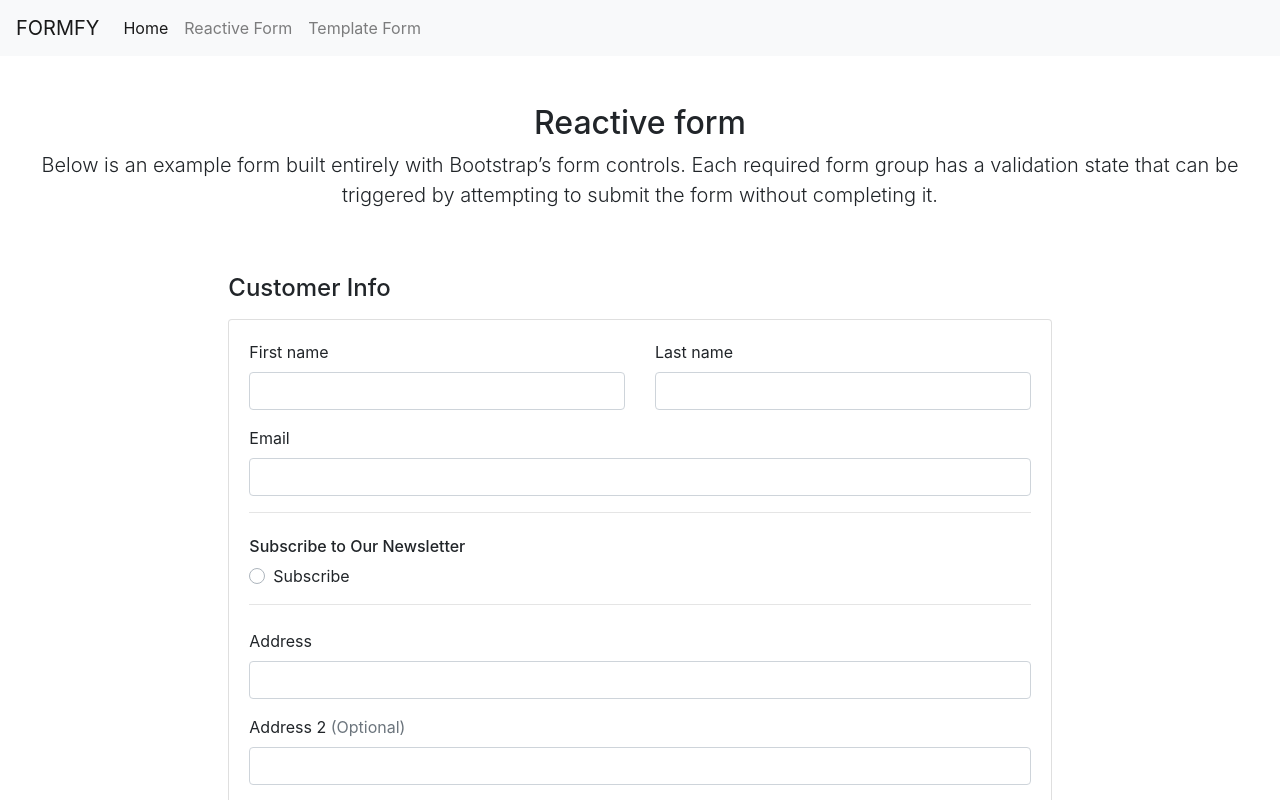
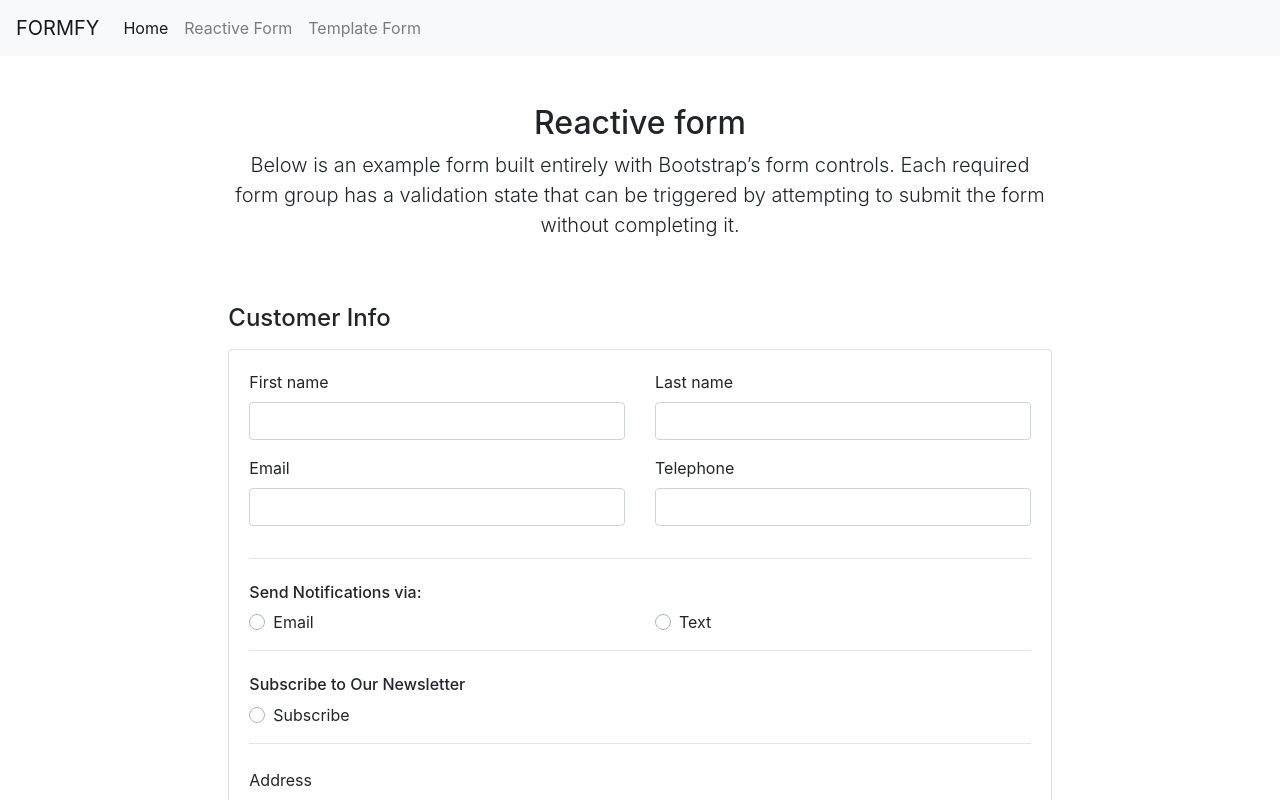
Before and after one commit to joegitau/angular-formfy, an Angular app: page /reactive-forms in a window 1280 px wide. Shown: the top 800 px of the page. Built offline with nearby package versions, Linux system fonts and the light colour scheme.

Commit message:
add dynamic validation at runtime

```diff
--- a/src/app/customer.ts
+++ b/src/app/customer.ts
@@ -1,13 +1,27 @@
-export class Customer {
-  constructor(
-    public firstName: string,
-    public lastName: string,
-    public email: string,
-    public sendNewsletter = false,
-    public addressType = "home",
-    public address?: string,
-    public address2?: string,
-    public city?: string,
-    public postalCode?: string
-  ) {}
+// export class Customer {
+//   constructor(
+//     public firstName: string,
+//     public lastName: string,
+//     public email: string,
+//     public sendNewsletter = false,
+//     public addressType = "home",
+//     public address?: string,
+//     public address2?: string,
+//     public city?: string,
+//     public postalCode?: string
+//   ) {}
+// }
+
+export interface Customer {
+  firstName: string;
+  lastName: string;
+  email: string;
+  phone: string;
+  notification: boolean;
+  sendNewsletter: boolean;
+  addressType?: string;
+  address?: string;
+  address2?: string;
+  city?: string;
+  postalCode?: string;
 }
--- a/src/app/reactive-form/reactive-form.component.html
+++ b/src/app/reactive-form/reactive-form.component.html
@@ -1,8 +1,13 @@
+<div class="row">
+  <div class="col-md-8 offset-2">
     <div class="py-5 text-center">
       <h2>Reactive form</h2>
       <p class="lead">Below is an example form built entirely with Bootstrap’s form controls. Each required form group has a
         validation state that can be triggered by attempting to submit the form without completing it.</p>
     </div>
+  </div>
+</div>
+
 <div class="row">
   <div class="col-md-8 offset-2 mb-5">
     <h4 class="mb-3">Customer Info</h4>
@@ -12,7 +17,7 @@
           <div class="row">
             <div class="col-md-6 mb-3">
               <label for="firstName">First name</label>
-              <input type="text" class="form-control" formControlName="firstName" minlength="3" required
+              <input type="text" class="form-control" formControlName="firstName" id="firstName"
                 [ngClass]="{'is-invalid' : (customerForm.get('firstName').touched || customerForm.get('firstName').dirty) && !customerForm.get('firstName').valid }">
               <div class="invalid-feedback">
                 <span *ngIf="customerForm.get('firstName').errors?.required">First name is required</span>
@@ -22,8 +27,9 @@
             </div>
             <div class="col-md-6 mb-3">
               <label for="lastName">Last name</label>
-              <input type="text" class="form-control" formControlName="lastName" minlength="3" required
-                [ngClass]="{'is-invalid' : (customerForm.get('lastName').touched || customerForm.get('lastName').dirty) && !customerForm.get('lastName').valid }">
+              <input type="text" class="form-control" formControlName="lastName" id="lastName"
+                [ngClass]="{'is-invalid' : (customerForm.get('lastName').touched || customerForm.get('lastName').dirty)
+                && !customerForm.get('lastName').valid }">
               <div class="invalid-feedback">
                 <span *ngIf="customerForm.get('lastName').errors?.required">Last name is required</span>
                 <span *ngIf="customerForm.get('lastName').errors?.minlength">last name must be longer than 3
@@ -32,15 +38,51 @@
             </div>
           </div>
 
-          <div class="mb-3">
+          <div class="row">
+            <div class="col-md-6 mb-3">
               <label for="email">Email</label>
-            <input type="email" class="form-control" formControlName="email">
+              <input type="email" class="form-control" formControlName="email" id="email"
+              [ngClass]="{ 'is-invalid' : (customerForm.get('email').touched || customerForm.get('email').dirty)
+              && !customerForm.get('email').valid }">
               <div class="invalid-feedback">
-              Please enter a valid email address for shipping updates.
+                <span *ngIf="customerForm.get('email').errors?.valid">Please enter a valid email address.</span>
+                <span *ngIf="customerForm.get('email').errors?.required">An email address is required.</span>
               </div>
             </div>
+
+            <div class="col-md-6 mb-3">
+              <label for="phoneId">Telephone</label>
+              <input type="tel" class="form-control" formControlName="phone" id="phoneId"
+              [ngClass]="{ 'is-invalid' : (customerForm.get('phone').touched || customerForm.get('phone').dirty)
+              && !customerForm.get('phone').valid }">
+              <div class="invalid-feedback">
+                <span *ngIf="customerForm.get('phone').errors?.valid">Please enter a valid telephone number.</span>
+                <span *ngIf="customerForm.get('phone').errors?.min">Telephone number is too short.</span>
+              </div>
+            </div>
+          </div>
+
           <hr class="mb-4">
-          <h6 class="mb">Subscribe to Our Newsletter</h6>
+          <h6 class="mb-2">Send Notifications via:</h6>
+          <div class="row">
+            <div class="col-md-6">
+              <div class="custom-control custom-radio">
+                <input type="radio" class="custom-control-input" formControlName='notification' value="email"
+                (click)="setNotification('email')" >
+                <label class="custom-control-label">Email</label>
+              </div>
+            </div>
+            <div class="col-md-6">
+              <div class="custom-control custom-radio">
+                <input type="radio" class="custom-control-input" formControlName='notification' value="text"
+                (click)="setNotification('text')" >
+                <label class="custom-control-label">Text</label>
+              </div>
+            </div>
+          </div>
+
+          <hr class="mb-4">
+          <h6 class="mb-2">Subscribe to Our Newsletter</h6>
           <div class="mb-3">
             <div class="custom-control custom-radio">
               <input type="radio" class="custom-control-input" formControlName='sendNewsletter'>
@@ -51,7 +93,8 @@
 
           <div class="mb-3">
             <label for="address">Address</label>
-            <input type="text" class="form-control" formControlName="address" required [ngClass]="{'is-invalid' : (customerForm.get('address').touched || customerForm.get('address').dirty) &&
+            <input type="text" class="form-control" formControlName="address" id="address"
+            [ngClass]="{'is-invalid' : (customerForm.get('address').touched || customerForm.get('address').dirty) &&
             !customerForm.get('address').valid }">
             <div class="invalid-feedback">
               <div class="invalid-feedback">
@@ -62,13 +105,13 @@
 
           <div class="mb-3">
             <label for="address2">Address 2 <span class="text-muted">(Optional)</span></label>
-            <input type="text" class="form-control" formControlName="address2">
+            <input type="text" class="form-control" formControlName="address2" id="address2" >
           </div>
 
           <div class="row">
             <div class="col-md-5 mb-3">
-              <label for="country">City</label>
-              <select class="custom-select d-block w-100" formControlName="city">
+              <label for="city">City</label>
+              <select class="custom-select d-block w-100" formControlName="city" id="city">
                 <option value="">Choose...</option>
                 <option>Helsinki</option>
                 <option>Vantaa</option>
@@ -79,12 +122,12 @@
               </div>
             </div>
             <div class="col-md-3 mb-3">
-              <label for="zip">Postal Code</label>
-              <input type="text" class="form-control" formControlName="postalCode" minlength="4" required [ngClass]="{'is-invalid' : (customerForm.get('city').touched || customerForm.get('city').dirty) &&
+              <label for="postCode">Postal Code</label>
+              <input type="text" class="form-control" formControlName="postalCode" id="postCode"
+               [ngClass]="{'is-invalid' : (customerForm.get('city').touched || customerForm.get('city').dirty) &&
               !customerForm.get('city').valid }">
               <div class="invalid-feedback">
                 <span *ngIf="customerForm.get('address').errors?.required">Postal code is required</span>
-                <span *ngIf="customerForm.get('address').errors?.minlength">Postal code is not valid</span>
               </div>
             </div>
           </div>
--- a/src/app/reactive-form/reactive-form.component.ts
+++ b/src/app/reactive-form/reactive-form.component.ts
@@ -1,5 +1,5 @@
 import { Component, OnInit } from "@angular/core";
-import { FormGroup, FormBuilder } from "@angular/forms";
+import { FormGroup, FormBuilder, Validators } from "@angular/forms";
 
 import { Customer } from "../customer";
 
@@ -10,26 +10,34 @@ import { Customer } from "../customer";
 })
 export class ReactiveFormComponent implements OnInit {
   customerForm: FormGroup;
-  customer = new Customer();
+  // customer = new Customer();
 
   constructor(private fb: FormBuilder) {}
 
   ngOnInit() {
     this.customerForm = this.fb.group({
-      firstName: "",
-      lastName: "",
-      email: "",
-      address: "",
+      firstName: ['', [Validators.required, Validators.minLength(3)]],
+      lastName: ['', [Validators.required, Validators.minLength(3)]],
+      email: ['', [Validators.email, Validators.required]],
+      phone: [''],
+      notification: '',
+      address: ['', Validators.required],
       address2: "",
       city: "",
-      postalCode: "",
+      postalCode: ['', [Validators.required]],
       sendNewsletter: true
     });
   }
 
-  save() {
-    console.log(this.customerForm);
-    console.log("Saved: " + JSON.stringify(this.customerForm.value));
+  setNotification(notifyVia: string): void {
+    const phoneControl = this.customerForm.get('phone');
+
+    if(notifyVia === 'text') {
+      phoneControl.setValidators(Validators.required);
+    } else {
+      phoneControl.clearValidators();
+    }
+    phoneControl.updateValueAndValidity(); // updates and re-validates the form control state
   }
 
   mockData(): void {
@@ -37,5 +45,10 @@ export class ReactiveFormComponent implements OnInit {
       firstName: "Joseph",
       lastName: "Karanja"
     });
-  }
+  };
+
+  save() {
+    console.log(this.customerForm);
+    console.log("Saved: " + JSON.stringify(this.customerForm.value));
+  };
 }
```
Lines whose indentation alone changed are shown as unchanged.
